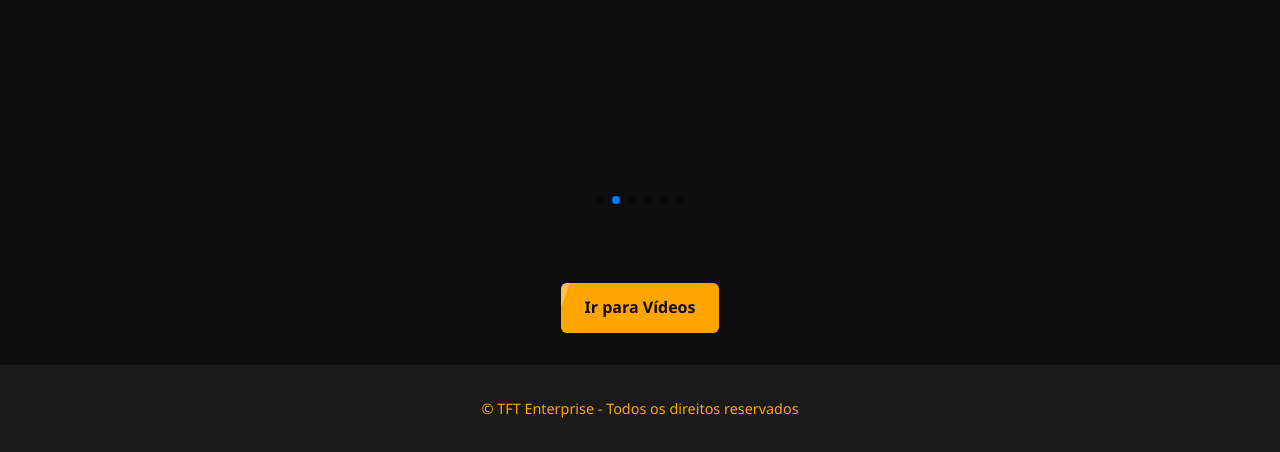
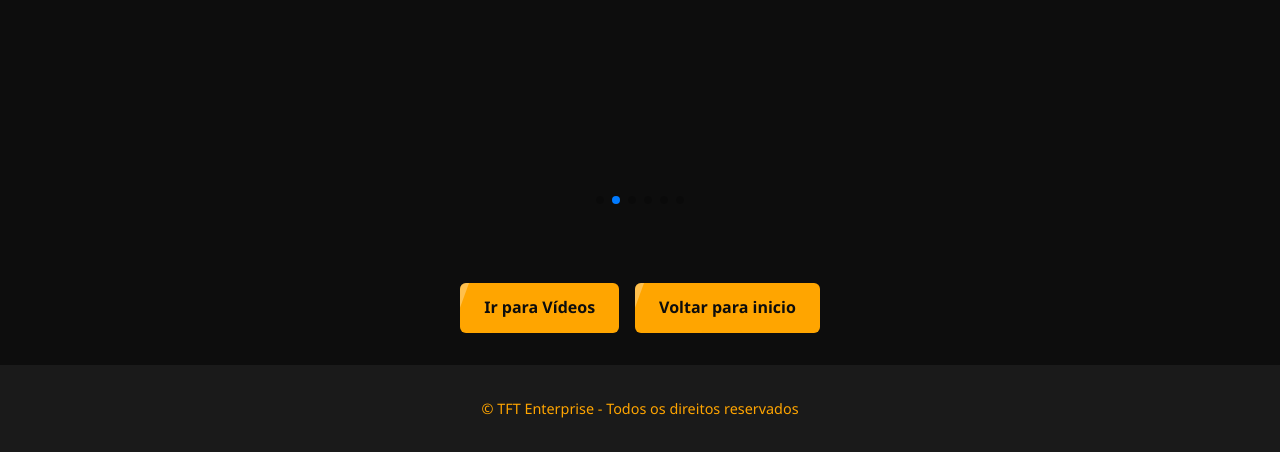
Before and after one commit to TFT-br/FamiliaFT, a plain HTML site: page fotos.html in a window 1280 px wide. Shown: the part 1228-1680 px from the top of the page. Drawn offline with nearby package versions, Linux system fonts and the light colour scheme.

Commit message:
fotos.html

```diff
--- a/fotos.html
+++ b/fotos.html
@@ -95,6 +95,7 @@
 
 <div class="btn-container">
   <a href="videos.html" class="btn">Ir para Vídeos</a>
+   <a href="index.html" class="btn">Voltar para inicio</a>
 </div>
 
   <audio id="click-sound" src="click.mp3"></audio>
```
